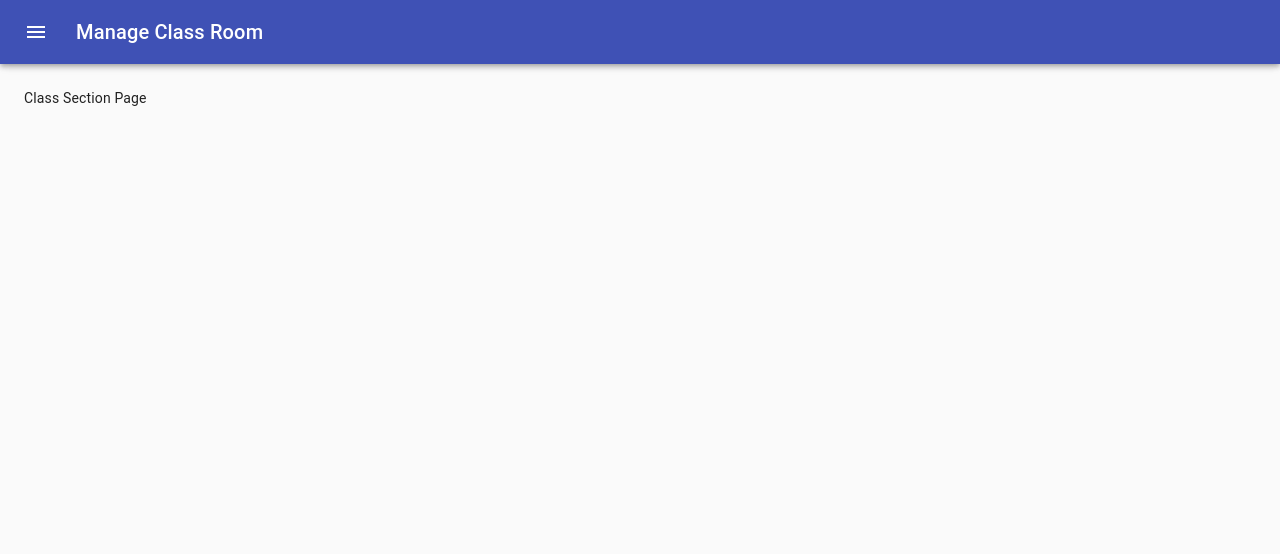
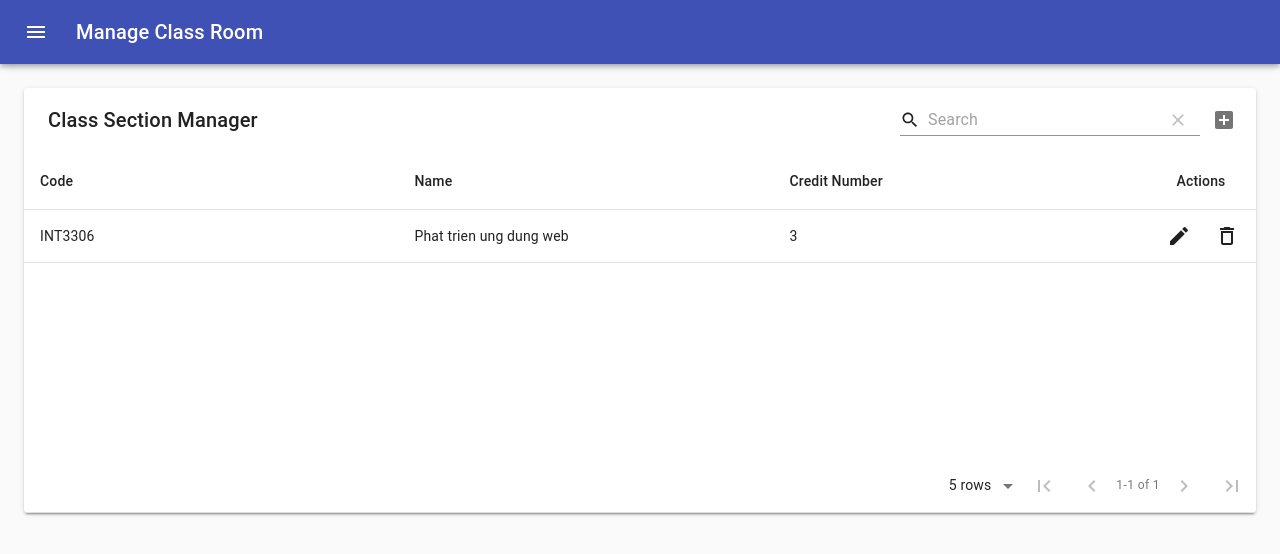
Before and after one commit to UET-Maniac/ManageClassRoom, a React (Create React App) app in the folder webapp/: page /class-section-manager in a window 1280 px wide. Shown: the top 554 px of the page. Built offline with nearby package versions, Linux system fonts and the light colour scheme; no server answers.

Commit message:
adding raw section class table

```diff
--- a/webapp/src/components/Manage/ManageClassSection/ClassSectionPage.js
+++ b/webapp/src/components/Manage/ManageClassSection/ClassSectionPage.js
@@ -1,4 +1,53 @@
-import React, {Component} from 'react'
+import React, {Component, forwardRef, Fragment} from 'react'
+import PropTypes from 'prop-types'
+import MaterialTable, {MTableToolbar} from 'material-table'
+import AddBox from '@material-ui/icons/AddBox';
+import ArrowUpward from '@material-ui/icons/ArrowUpward';
+import Check from '@material-ui/icons/Check';
+import ChevronLeft from '@material-ui/icons/ChevronLeft';
+import ChevronRight from '@material-ui/icons/ChevronRight';
+import Clear from '@material-ui/icons/Clear';
+import DeleteOutline from '@material-ui/icons/DeleteOutline';
+import Edit from '@material-ui/icons/Edit';
+import FilterList from '@material-ui/icons/FilterList';
+import FirstPage from '@material-ui/icons/FirstPage';
+import LastPage from '@material-ui/icons/LastPage';
+import Remove from '@material-ui/icons/Remove';
+import SaveAlt from '@material-ui/icons/SaveAlt';
+import Search from '@material-ui/icons/Search';
+import ViewColumn from '@material-ui/icons/ViewColumn';
+import TextField from '@material-ui/core/TextField'
+import Chip from '@material-ui/core/Chip';
+import {withStyles, FormLabel, RadioGroup, FormControlLabel, Radio, Dialog, DialogTitle, FormControl, Fab, Button} from '@material-ui/core'
+
+
+const tableIcons = {
+    Add: forwardRef((props, ref) => <AddBox {...props} ref={ref} />),
+    Check: forwardRef((props, ref) => <Check {...props} ref={ref} />),
+    Clear: forwardRef((props, ref) => <Clear {...props} ref={ref} />),
+    Delete: forwardRef((props, ref) => <DeleteOutline {...props} ref={ref} />),
+    DetailPanel: forwardRef((props, ref) => <ChevronRight {...props} ref={ref} />),
+    Edit: forwardRef((props, ref) => <Edit {...props} ref={ref} />),
+    Export: forwardRef((props, ref) => <SaveAlt {...props} ref={ref} />),
+    Filter: forwardRef((props, ref) => <FilterList {...props} ref={ref} />),
+    FirstPage: forwardRef((props, ref) => <FirstPage {...props} ref={ref} />),
+    LastPage: forwardRef((props, ref) => <LastPage {...props} ref={ref} />),
+    NextPage: forwardRef((props, ref) => <ChevronRight {...props} ref={ref} />),
+    PreviousPage: forwardRef((props, ref) => <ChevronLeft {...props} ref={ref} />),
+    ResetSearch: forwardRef((props, ref) => <Clear {...props} ref={ref} />),
+    Search: forwardRef((props, ref) => <Search {...props} ref={ref} />),
+    SortArrow: forwardRef((props, ref) => <ArrowUpward {...props} ref={ref} />),
+    ThirdStateCheck: forwardRef((props, ref) => <Remove {...props} ref={ref} />),
+    ViewColumn: forwardRef((props, ref) => <ViewColumn {...props} ref={ref} />)
+};
+
+
+const styles = theme => ({
+    formControl: {
+        margin: theme.spacing(2),
+        marginLeft: theme.spacing(10),
+    }
+})
 
 class ClassSectionPage extends Component {
     constructor(props) {
@@ -9,11 +58,67 @@ class ClassSectionPage extends Component {
     }
 
     render() {
+        const {classes} = this.props
+
+        /**
+        * ID           auto
+        * Code         string
+        * Name         string
+        * CreditNumber number
+        */
+        let classSection = [{
+            id: 1,
+            code: "INT3306",
+            name: "Phat trien ung dung web",
+            creditNumber: 3
+        }]
+
+        const columns = [
+            {title: 'ID', field: 'id', editable: 'never', hidden: true},
+            {title: 'Code', field: 'code', type: 'string'},
+            {title: 'Name', field: 'name', type: 'string'},
+            {title: 'Credit Number', field: 'creditNumber', type: 'number'}
+        ]
 
         return (
-            <div>Class Section Page</div>
+            <Fragment>
+                <MaterialTable
+                    icons={tableIcons}
+                    title="Class Section Manager"
+                    columns={columns}
+                    data={classSection}
+                    editable={{
+                        onRowAdd: newData => {
+                            new Promise(resolve => {
+                                setTimeout(() => {
+                                    resolve()
+                                }, 600)
+                            })
+                        },
+                        onRowUpdate: (newData, oldData) => {
+                            new Promise(resolve => {
+                                setTimeout(() => {
+                                    resolve()
+                                }, 600)
+                            })
+                        },
+                        onRowDelete: (oldData) => {
+                            new Promise(resolve => {
+                                setTimeout(() => {
+                                    resolve()
+                                }, 600)
+                            })
+                        }
+                    }}
+                    options={{actionsColumnIndex: -1}}
+                />
+            </Fragment>
         )
     }
 }
 
-export default ClassSectionPage
+ClassSectionPage.propTypes = {
+    classes: PropTypes.object.isRequired
+}
+
+export default withStyles(styles)(ClassSectionPage)
--- a/webapp/src/components/Manage/ManageRequest/RequestManager.js
+++ b/webapp/src/components/Manage/ManageRequest/RequestManager.js
@@ -1,4 +1,52 @@
-import React, {Component} from 'react'
+import React, {Component, forwardRef, Fragment} from 'react'
+import PropTypes from 'prop-types'
+import MaterialTable, {MTableToolbar} from 'material-table'
+import AddBox from '@material-ui/icons/AddBox';
+import ArrowUpward from '@material-ui/icons/ArrowUpward';
+import Check from '@material-ui/icons/Check';
+import ChevronLeft from '@material-ui/icons/ChevronLeft';
+import ChevronRight from '@material-ui/icons/ChevronRight';
+import Clear from '@material-ui/icons/Clear';
+import DeleteOutline from '@material-ui/icons/DeleteOutline';
+import Edit from '@material-ui/icons/Edit';
+import FilterList from '@material-ui/icons/FilterList';
+import FirstPage from '@material-ui/icons/FirstPage';
+import LastPage from '@material-ui/icons/LastPage';
+import Remove from '@material-ui/icons/Remove';
+import SaveAlt from '@material-ui/icons/SaveAlt';
+import Search from '@material-ui/icons/Search';
+import ViewColumn from '@material-ui/icons/ViewColumn';
+import TextField from '@material-ui/core/TextField'
+import Chip from '@material-ui/core/Chip';
+import {withStyles, FormLabel, RadioGroup, FormControlLabel, Radio, Dialog, DialogTitle, FormControl, Fab, Button} from '@material-ui/core'
+import { lookup } from 'dns';
+
+const tableIcons = {
+    Add: forwardRef((props, ref) => <AddBox {...props} ref={ref} />),
+    Check: forwardRef((props, ref) => <Check {...props} ref={ref} />),
+    Clear: forwardRef((props, ref) => <Clear {...props} ref={ref} />),
+    Delete: forwardRef((props, ref) => <DeleteOutline {...props} ref={ref} />),
+    DetailPanel: forwardRef((props, ref) => <ChevronRight {...props} ref={ref} />),
+    Edit: forwardRef((props, ref) => <Edit {...props} ref={ref} />),
+    Export: forwardRef((props, ref) => <SaveAlt {...props} ref={ref} />),
+    Filter: forwardRef((props, ref) => <FilterList {...props} ref={ref} />),
+    FirstPage: forwardRef((props, ref) => <FirstPage {...props} ref={ref} />),
+    LastPage: forwardRef((props, ref) => <LastPage {...props} ref={ref} />),
+    NextPage: forwardRef((props, ref) => <ChevronRight {...props} ref={ref} />),
+    PreviousPage: forwardRef((props, ref) => <ChevronLeft {...props} ref={ref} />),
+    ResetSearch: forwardRef((props, ref) => <Clear {...props} ref={ref} />),
+    Search: forwardRef((props, ref) => <Search {...props} ref={ref} />),
+    SortArrow: forwardRef((props, ref) => <ArrowUpward {...props} ref={ref} />),
+    ThirdStateCheck: forwardRef((props, ref) => <Remove {...props} ref={ref} />),
+    ViewColumn: forwardRef((props, ref) => <ViewColumn {...props} ref={ref} />)
+};
+
+const styles = theme => ({
+    formControl: {
+        margin: theme.spacing(2),
+        marginLeft: theme.spacing(10),
+    }
+})
 
 class RequestManagerPage extends Component {
     constructor(props) {
@@ -9,6 +57,25 @@ class RequestManagerPage extends Component {
     }
 
     render() {
+        const {classes} = this.props
+        /**
+         * Table Schema: RequestForm
+         * ID           auto
+         * Title        string
+         * Content      string
+         * Status       string(enum of status: waiting, cancled, checked, accepted)
+         * AppliedBy    string(=username)
+         * Response     string
+         * CreatedBy    string(=username)
+         * CreatedAt    date
+         * AppliedAt    date
+         */
+
+        const columns = [
+            {title: 'ID', field: 'id', hidden: true},
+            {title: 'Title', field: 'title'},
+            {title: 'From', field: 'createdBy'},
+        ]
 
         return (
             <div>Request Manager Page</div>
--- a/webapp/src/components/Manage/ManageRoom/RoomPage.js
+++ b/webapp/src/components/Manage/ManageRoom/RoomPage.js
@@ -19,7 +19,6 @@ import ViewColumn from '@material-ui/icons/ViewColumn';
 import TextField from '@material-ui/core/TextField'
 import Chip from '@material-ui/core/Chip';
 import {withStyles, FormLabel, RadioGroup, FormControlLabel, Radio, Dialog, DialogTitle, FormControl, Fab, Button} from '@material-ui/core'
-import UploadAccount from '../../More/UploadAccount';
 import { lookup } from 'dns';
 
 const tableIcons = {
```
